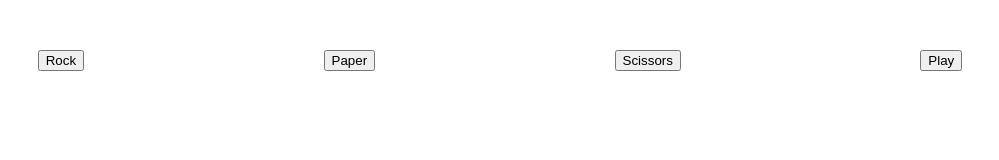
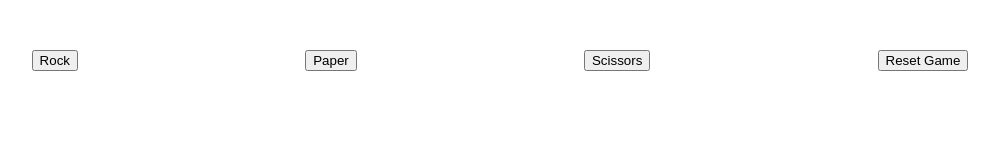
Before and after one commit to PaingSuLt/Rock-Paper-Scissors, a plain HTML site: page index.html in a window 1280 px wide. Shown: the whole page, without its empty margins (140-1139 px from the left). Drawn offline with Linux system fonts and the light colour scheme.

Commit message:
Changed the play button

```diff
--- a/index.html
+++ b/index.html
@@ -11,7 +11,7 @@
         <button id="rock">Rock</button>
         <button id="paper">Paper</button>
         <button id="scissors">Scissors</button>
-        <button id="play">Play</button>
+        <button id="play">Reset Game</button>
     </div>
     <div id="score"></div>
     <div id="result"></div>
```
